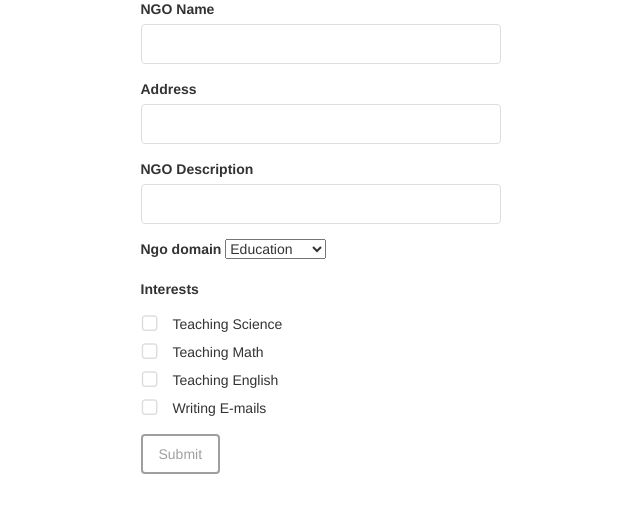
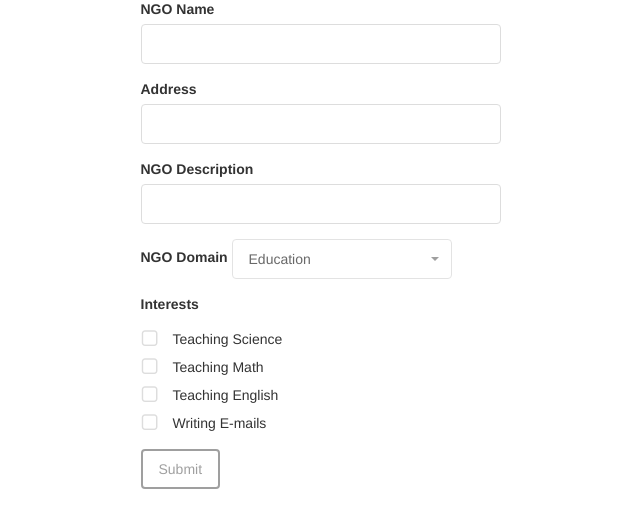
Before and after one commit to thevolunteerweb/The-Volunteer-Web, a Django app: page /register/ngoprofile/ in a window 1280 px wide. Shown: the part 174-702 px from the top of the page, without its empty margins (237-877 px from the left). Run offline with Django 3.2, Linux system fonts and the light colour scheme; a user stored in the database is signed in; data comes from the database, SQL or seed files in the repository; parts of the project's set-up code (start-up, migrations or seed data) failed here and were passed over; some libraries are stand-ins or nearby versions; some web fonts are replaced.

Commit message:
NGOBrowse

```diff
--- a/templates/registration/ngo.html
+++ b/templates/registration/ngo.html
@@ -16,7 +16,7 @@
                 <div class="col-sm-4 col-lg-offset-3" >
                 <div class="form-group label-floating">
                 <label class="control-label">NGO Name</label>
-                    <input type = "text" name = "address" class="form-control"></input>
+                    <input type = "text" name="ngo_name" class="form-control"></input>
                 </div>
                 </div>
             </div>
@@ -26,7 +26,7 @@
                 <div class="col-sm-4 col-lg-offset-3" >
                 <div class="form-group label-floating">
                 <label class="control-label">Address</label>
-                    <input type = "text" name = "about"  class="form-control" ></input>
+                    <input type = "text" name = "address"  class="form-control" ></input>
                 </div>
                 </div>
             </div>
@@ -35,7 +35,7 @@
                 <div class="col-sm-4 col-lg-offset-3" >
                 <div class="form-group label-floating">
                 <label class="control-label">NGO Description</label>
-                    <input type = "text" name = "about"  class="form-control" ></input>
+                    <input type = "text" name = "ngo_description"  class="form-control" ></input>
                 </div>
                 </div>
             </div>
@@ -43,8 +43,8 @@
             <div class = "row">
                 <div class="col-sm-4 col-lg-offset-3" >
                 <div class="form-group label-floating">
-                <label class="control-label">Ngo domain</label>
-                <select id="id_ngo_domain" name="ngo_domain">
+                <label class="control-label">NGO Domain</label>
+                <select id="id_ngo_domain" class="selectpicker" data-style="form-control" name="ngo_domain">
                 {% for option in array %}
                 <option value="{{option.domain}}">{{option.domain}}</option>
                 {% endfor %}
```
